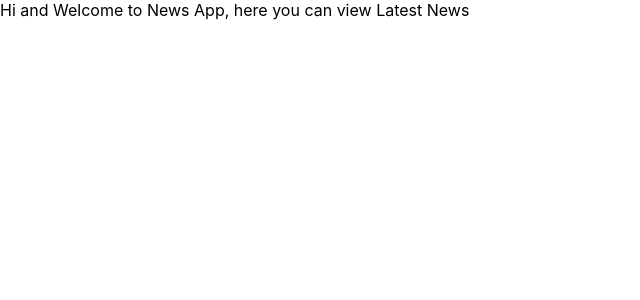
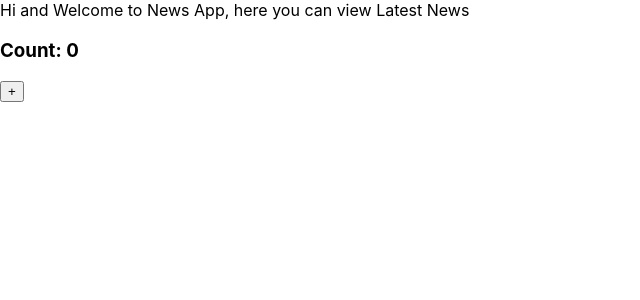
Before and after one commit to Ketan5757/News-App, a React (Create React App) app in the folder frontend/: page / in a window 1280 px wide. Shown: the top 300 px of the page, without its empty margins (0-640 px from the left). Built offline with nearby package versions, Linux system fonts and the light colour scheme.

Commit message:
Addition - Count feature

```diff
--- /dev/null
+++ b/frontend/src/Add.js
@@ -0,0 +1,14 @@
+import React, { useState } from 'react'
+
+function Add() {
+    const[count, setCount] = useState(0);
+
+  return (
+    <div>
+        <h3>Count: {count}</h3>
+        <button onClick = {()=> setCount(count + 1)}>+</button>
+    </div>
+  )
+}
+
+export default Add
--- a/frontend/src/index.js
+++ b/frontend/src/index.js
@@ -3,11 +3,13 @@ import ReactDOM from 'react-dom/client';
 import './index.css';
 import App from './App';
 import reportWebVitals from './reportWebVitals';
+import Add from './Add';
 
 const root = ReactDOM.createRoot(document.getElementById('root'));
 root.render(
   <React.StrictMode>
     <App />
+    <Add />
   </React.StrictMode>
 );
 
```
